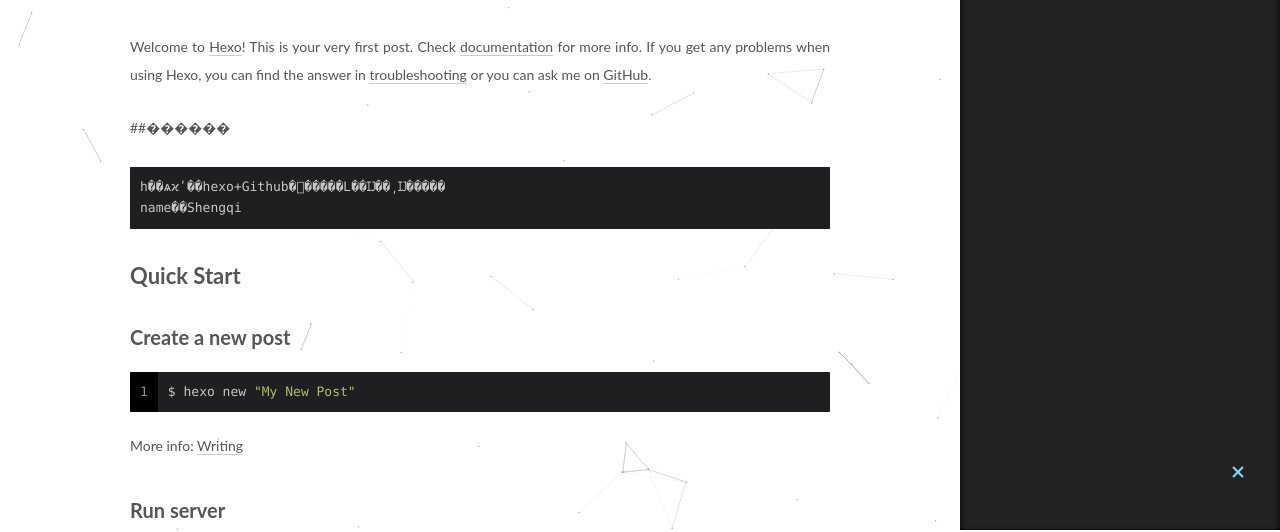
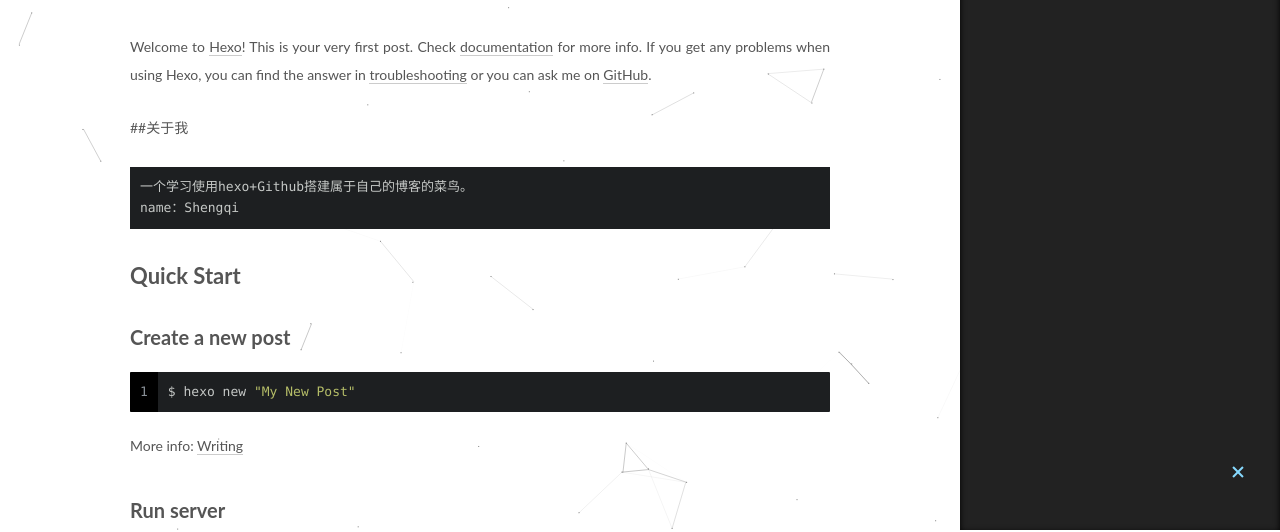
Before and after one commit to qisheng1107/qisheng1107.github.io, a plain HTML site: page 2019/01/18/hello-world/index.html in a window 1280 px wide. Shown: the part 270-802 px from the top of the page. Drawn offline with Linux system fonts and the light colour scheme; some packages are replaced by stand-ins of ours; a script that the page names is missing.

Commit message:
Site updated: 2019-01-18 19:20:02

```diff
--- a/2019/01/18/hello-world/index.html
+++ b/2019/01/18/hello-world/index.html
@@ -79,17 +79,17 @@
 
 
 
-<meta name="description" content="Welcome to Hexo! This is your very first post. Check documentation for more info. If you get any problems when using Hexo, you can find the answer in troubleshooting or you can ask me on GitHub. ##���">
+<meta name="description" content="Welcome to Hexo! This is your very first post. Check documentation for more info. If you get any problems when using Hexo, you can find the answer in troubleshooting or you can ask me on GitHub. ##关于我">
 <meta property="og:type" content="article">
 <meta property="og:title" content="Hello World">
 <meta property="og:url" content="http://yoursite.com/2019/01/18/hello-world/index.html">
 <meta property="og:site_name" content="ShengQi&#39;s blog">
-<meta property="og:description" content="Welcome to Hexo! This is your very first post. Check documentation for more info. If you get any problems when using Hexo, you can find the answer in troubleshooting or you can ask me on GitHub. ##���">
+<meta property="og:description" content="Welcome to Hexo! This is your very first post. Check documentation for more info. If you get any problems when using Hexo, you can find the answer in troubleshooting or you can ask me on GitHub. ##关于我">
 <meta property="og:locale" content="zh-Hans">
-<meta property="og:updated_time" content="2019-01-18T11:16:08.136Z">
+<meta property="og:updated_time" content="2019-01-18T11:19:06.815Z">
 <meta name="twitter:card" content="summary">
 <meta name="twitter:title" content="Hello World">
-<meta name="twitter:description" content="Welcome to Hexo! This is your very first post. Check documentation for more info. If you get any problems when using Hexo, you can find the answer in troubleshooting or you can ask me on GitHub. ##���">
+<meta name="twitter:description" content="Welcome to Hexo! This is your very first post. Check documentation for more info. If you get any problems when using Hexo, you can find the answer in troubleshooting or you can ask me on GitHub. ##关于我">
 
 
 
@@ -330,9 +330,9 @@
 
 
         <p>Welcome to <a href="https://hexo.io/" target="_blank" rel="noopener">Hexo</a>! This is your very first post. Check <a href="https://hexo.io/docs/" target="_blank" rel="noopener">documentation</a> for more info. If you get any problems when using Hexo, you can find the answer in <a href="https://hexo.io/docs/troubleshooting.html" target="_blank" rel="noopener">troubleshooting</a> or you can ask me on <a href="https://github.com/hexojs/hexo/issues" target="_blank" rel="noopener">GitHub</a>.</p>
-<p>##������</p>
-<pre><code>һ��ѧϰʹ��hexo+Github������Լ��Ĳ��͵Ĳ�����
-name��Shengqi
+<p>##关于我</p>
+<pre><code>一个学习使用hexo+Github搭建属于自己的博客的菜鸟。
+name：Shengqi
 </code></pre><h2 id="Quick-Start"><a href="#Quick-Start" class="headerlink" title="Quick Start"></a>Quick Start</h2><h3 id="Create-a-new-post"><a href="#Create-a-new-post" class="headerlink" title="Create a new post"></a>Create a new post</h3><figure class="highlight bash"><table><tr><td class="gutter"><pre><span class="line">1</span><br></pre></td><td class="code"><pre><span class="line">$ hexo new <span class="string">"My New Post"</span></span><br></pre></td></tr></table></figure>
 <p>More info: <a href="https://hexo.io/docs/writing.html" target="_blank" rel="noopener">Writing</a></p>
 <h3 id="Run-server"><a href="#Run-server" class="headerlink" title="Run server"></a>Run server</h3><figure class="highlight bash"><table><tr><td class="gutter"><pre><span class="line">1</span><br></pre></td><td class="code"><pre><span class="line">$ hexo server</span><br></pre></td></tr></table></figure>
```
Also changed, not shown: index.html (+3 -3 lines).
